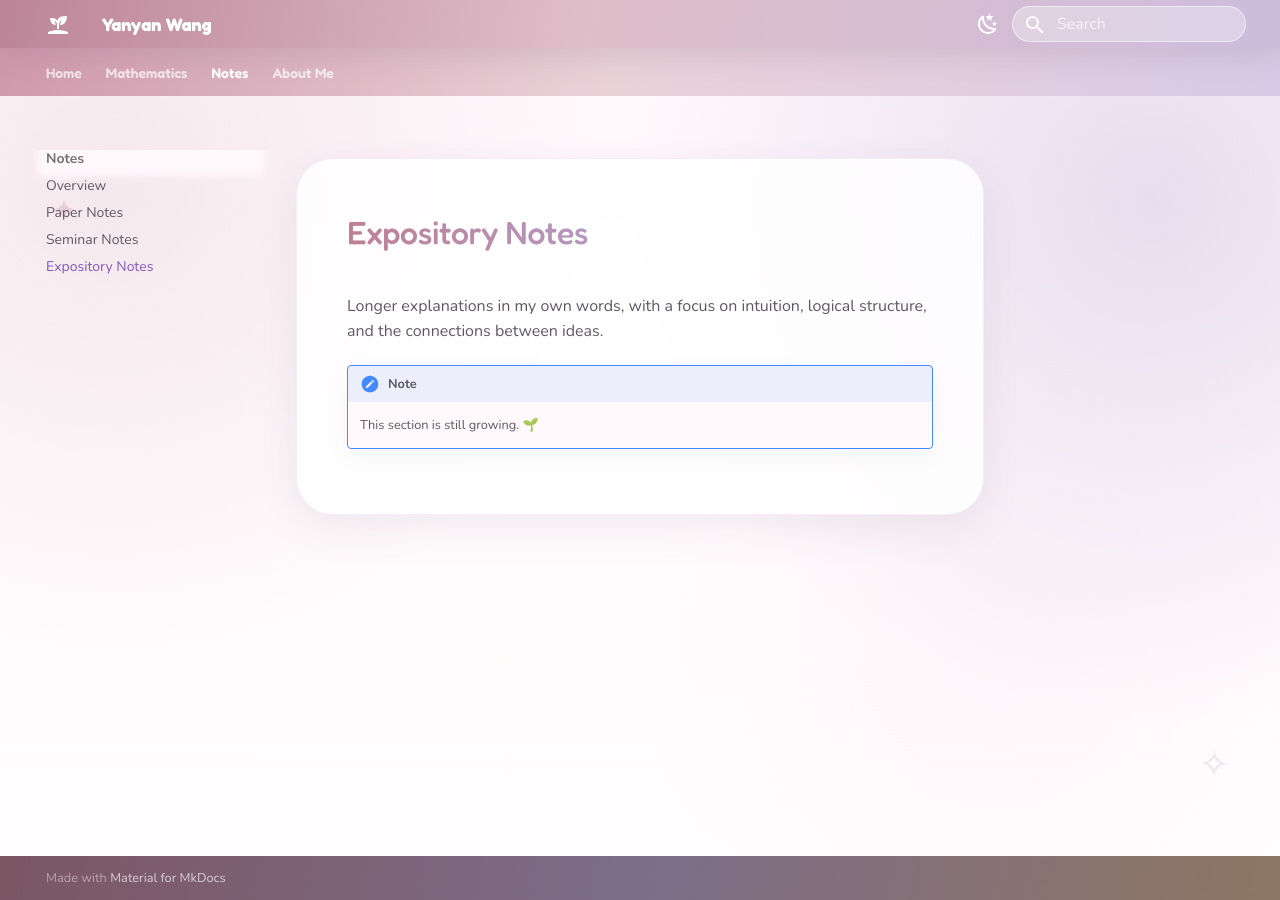
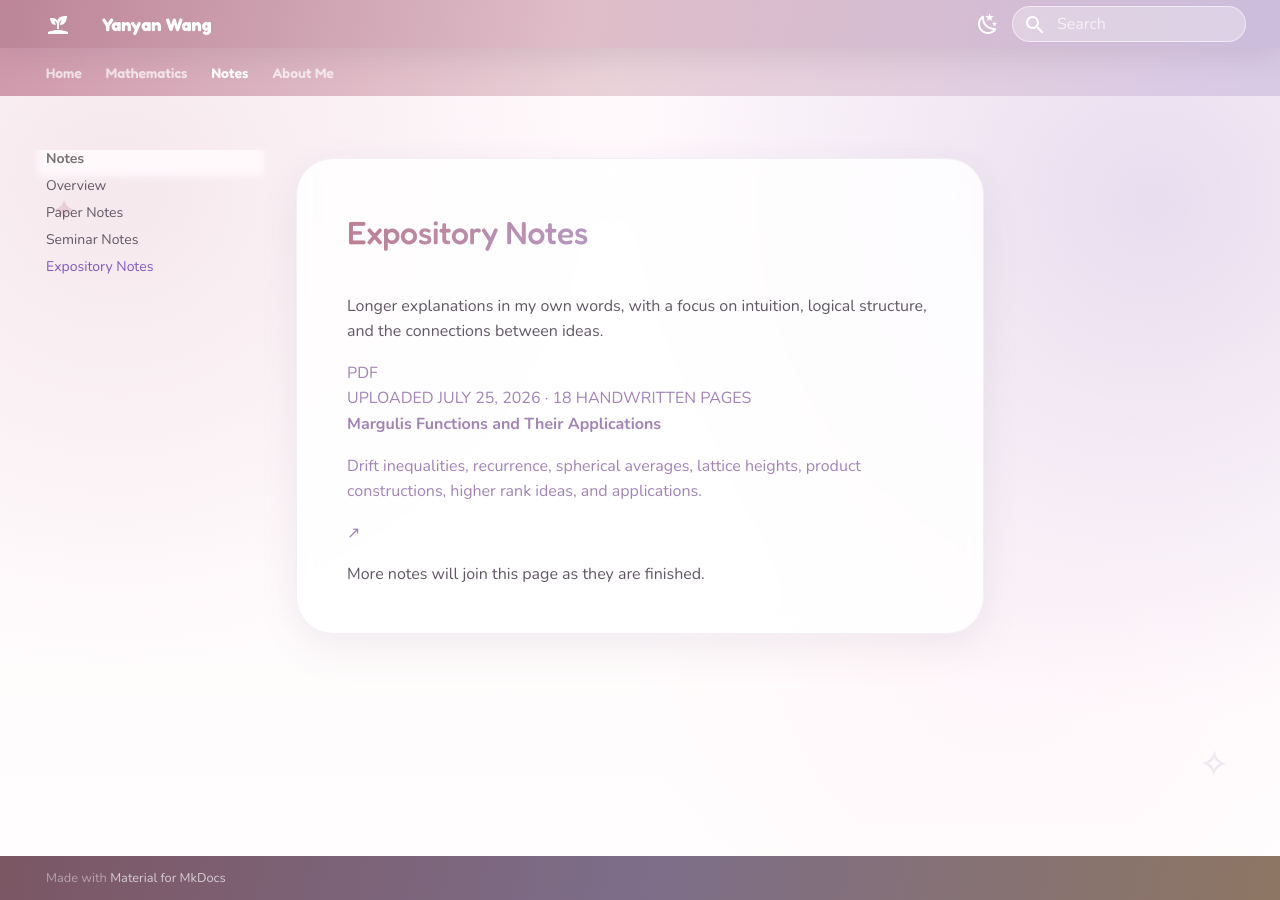
Before and after one commit to yanyanwang-math/yanyanwang-math.github.io, an MkDocs documentation site: the page built from docs/papers/expository-notes/index.md, in a window 1280 px wide. Built offline with MkDocs 1.6.1 and Material for MkDocs 9.7.7, drawn with Linux system fonts in a browser that asks for light colours.

Commit message:
Add files via upload

```diff
--- a/docs/papers/expository-notes/index.md
+++ b/docs/papers/expository-notes/index.md
@@ -2,6 +2,18 @@
 
 Longer explanations in my own words, with a focus on intuition, logical structure, and the connections between ideas.
 
-!!! note
+<div class="notes-library">
+  <a class="notes-library-item"
+     href="../../assets/notes/margulis-functions-and-their-applications.pdf"
+     target="_blank" rel="noopener">
+    <div class="notes-library-icon">PDF</div>
+    <div class="notes-library-copy">
+      <div class="notes-library-meta">UPLOADED JULY 25, 2026 · 18 HANDWRITTEN PAGES</div>
+      <strong>Margulis Functions and Their Applications</strong>
+      <p>Drift inequalities, recurrence, spherical averages, lattice heights, product constructions, higher rank ideas, and applications.</p>
+    </div>
+    <span class="notes-library-arrow">↗</span>
+  </a>
+</div>
 
-    This section is still growing. 🌱
+More notes will join this page as they are finished.
```
